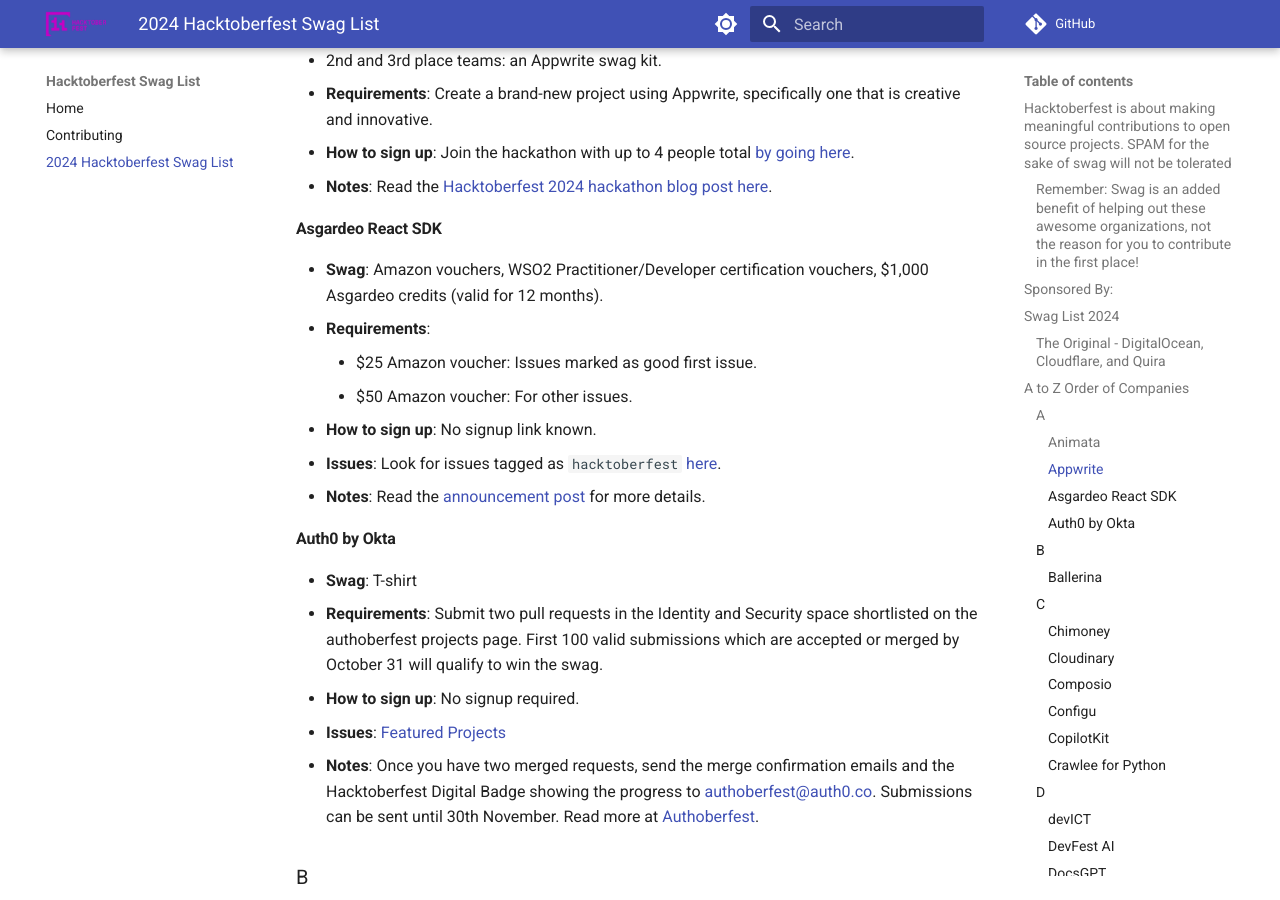
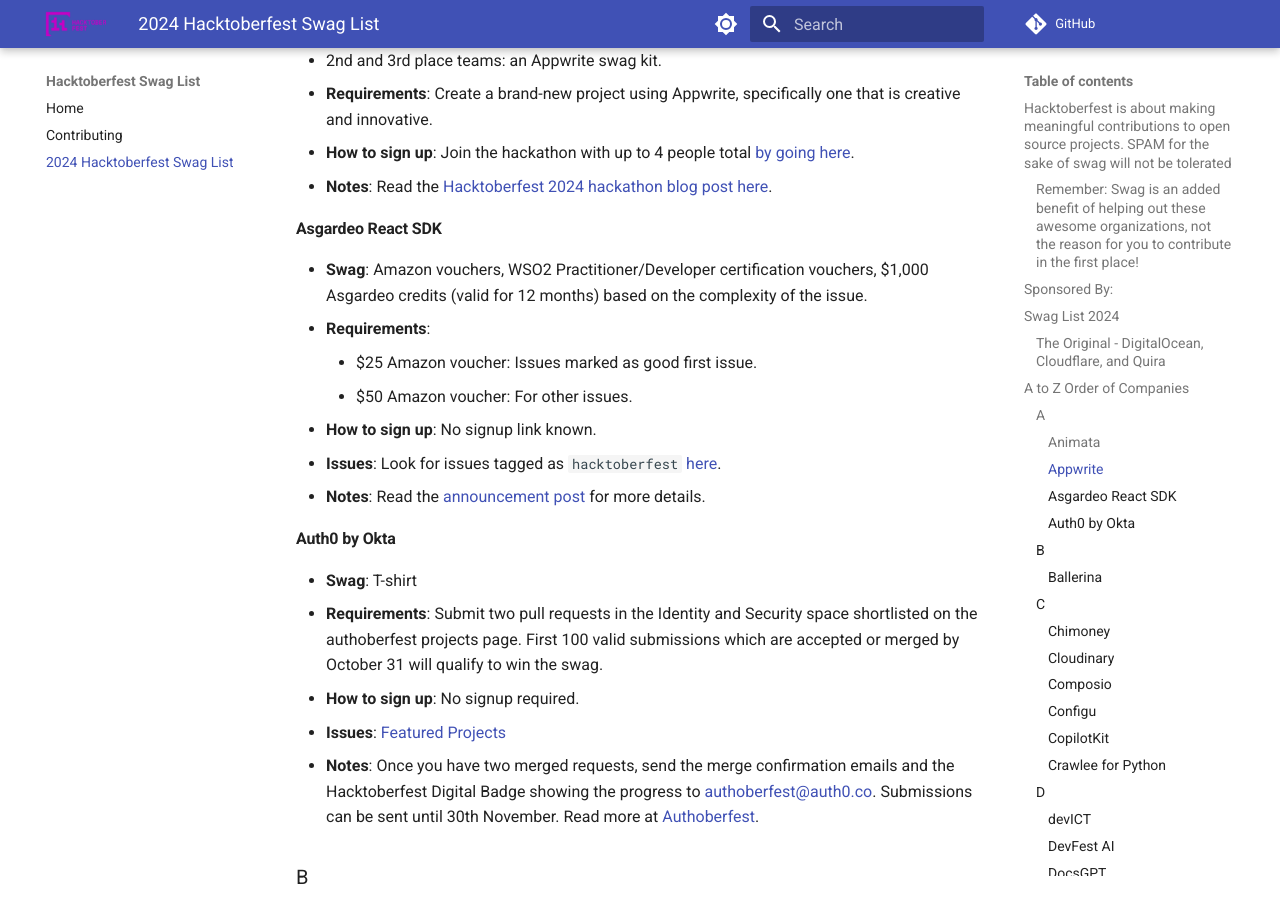
Before and after one commit to crweiner/hacktoberfest-swag-list, an MkDocs documentation site: the page built from docs/list.md, in a window 1280 px wide and 900 px high, scrolled down 2165 px. Built offline with MkDocs 1.6.1 and Material for MkDocs 9.7.7, drawn with Linux system fonts in a browser that asks for light colours; plug-ins that fetch from the network failed and are left out; comment, search, counter and statistics services are not loaded.

Commit message:
Tweak Asgardeo

```diff
--- a/docs/list.md
+++ b/docs/list.md
@@ -64,7 +64,7 @@
 
 #### **Asgardeo React SDK**
 
-- **Swag**: Amazon vouchers, WSO2 Practitioner/Developer certification vouchers, $1,000 Asgardeo credits (valid for 12 months).
+- **Swag**: Amazon vouchers, WSO2 Practitioner/Developer certification vouchers, $1,000 Asgardeo credits (valid for 12 months) based on the complexity of the issue.
 - **Requirements**:
     - $25 Amazon voucher: Issues marked as good first issue.
     - $50 Amazon voucher: For other issues.
```
